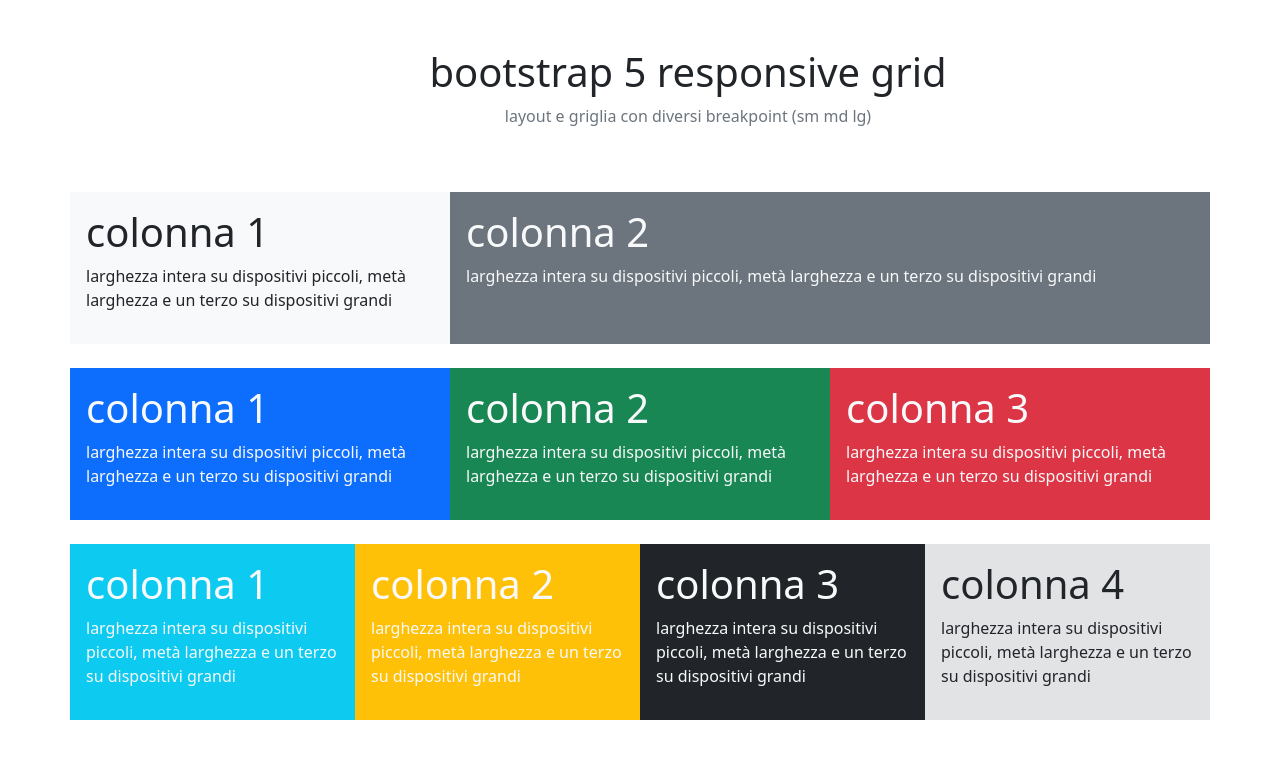
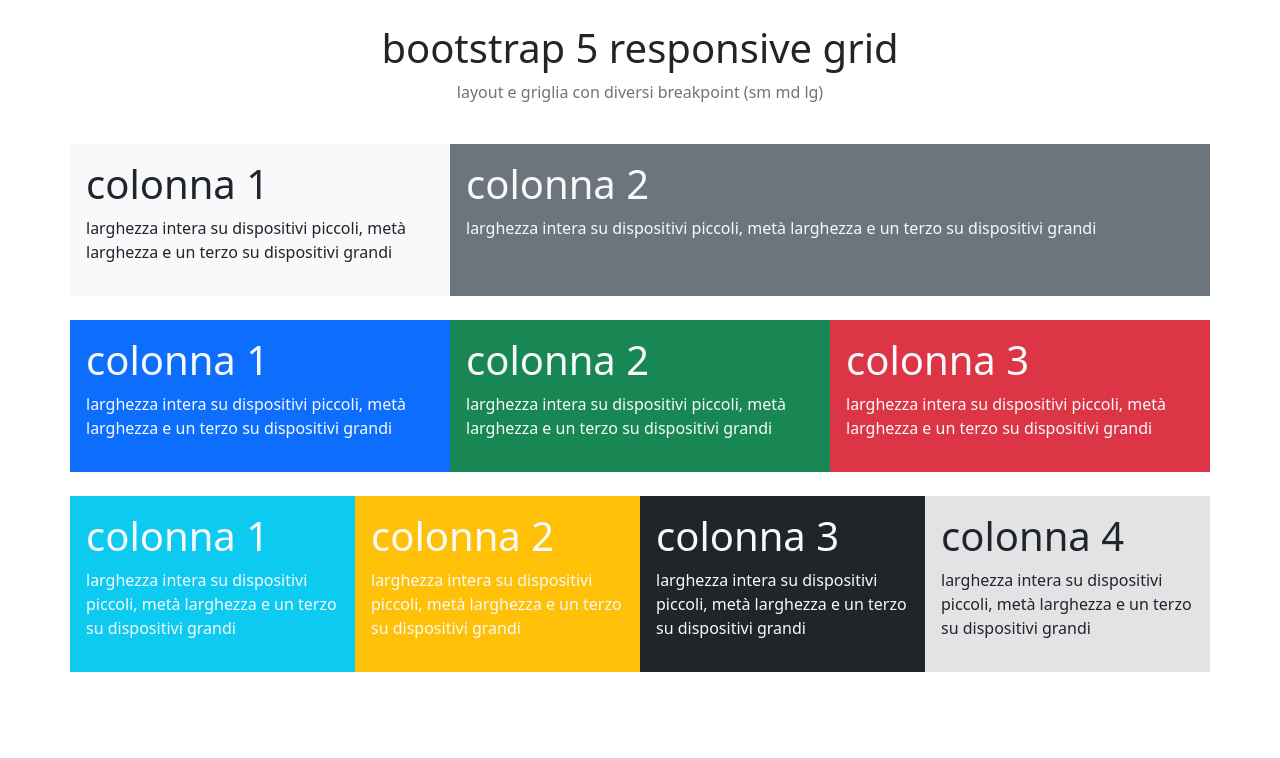
Before and after one commit to alessandroguddo02/htmlcss-bootstrap-layout, a plain HTML site: page index.html in a window 1280 px wide. Drawn offline with nearby package versions, Linux system fonts and the light colour scheme.

Commit message:
add correction to title

```diff
--- a/index.html
+++ b/index.html
@@ -14,7 +14,7 @@
 <body>
     <div class="container">
         <div class="row">
-            <div class="col-12 text-center m-5">
+            <div class="col-12 text-center my-4">
                 <h1>bootstrap 5 responsive grid</h1>
                 <p class="text-secondary">layout e griglia con diversi breakpoint (sm md lg)</p>
             </div>
```
